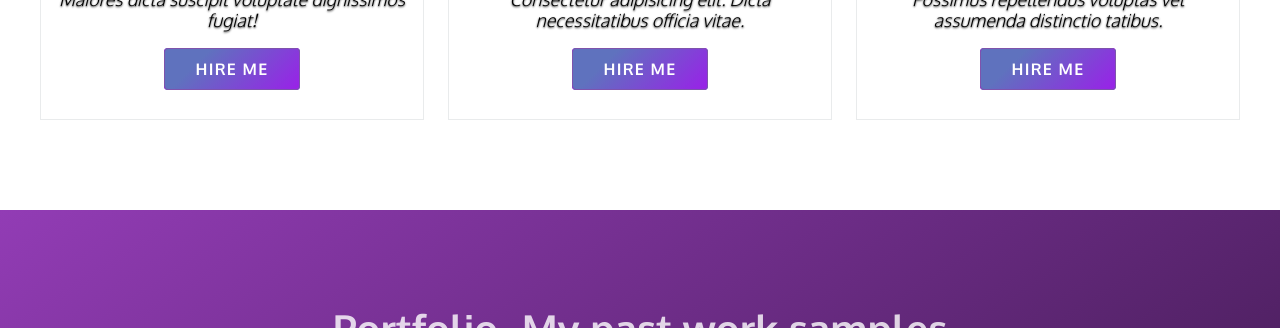
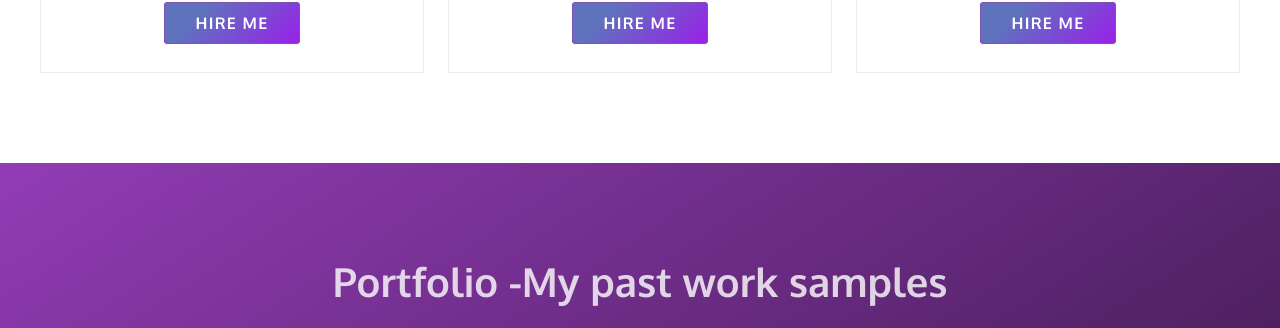
Before and after one commit to arthurkojo/arthurkojo2github.io, a plain HTML site: page index.html in a window 1280 px wide. Shown: the part 2449-2777 px from the top of the page. Drawn offline with nearby package versions, Linux system fonts and the light colour scheme; files whose address does not match are found by name.

Commit message:
Update index.html

```diff
--- a/index.html
+++ b/index.html
@@ -149,19 +149,19 @@
       <div class="item">
         <h3>Logo design</h3>
         <img src="logo-design.png" alt="Logo design">
-        <p>Maiores dicta suscipit voluptate dignissimos fugiat!</p>
+        <p></p>
         <a href="#contact">Hire Me</a>
       </div><!-- .item -->
       <div class="item">
         <h3>Packaging design</h3>
         <img src="packaging-design.png" alt="Packaging design">
-        <p>Consectetur adipisicing elit. Dicta necessitatibus officia vitae.</p>
+        <p></p>
         <a href="#contact">Hire Me</a>
       </div><!-- .item -->
       <div class="item">
         <h3>visual Branding</h3>
         <img src="3d-image-design.png" alt="3D image manipulation">
-        <p>Possimus repellendus voluptas vel assumenda distinctio tatibus.</p>
+        <p></p>
         <a href="#contact">Hire Me</a>
       </div><!-- .item -->
     </div>
```
